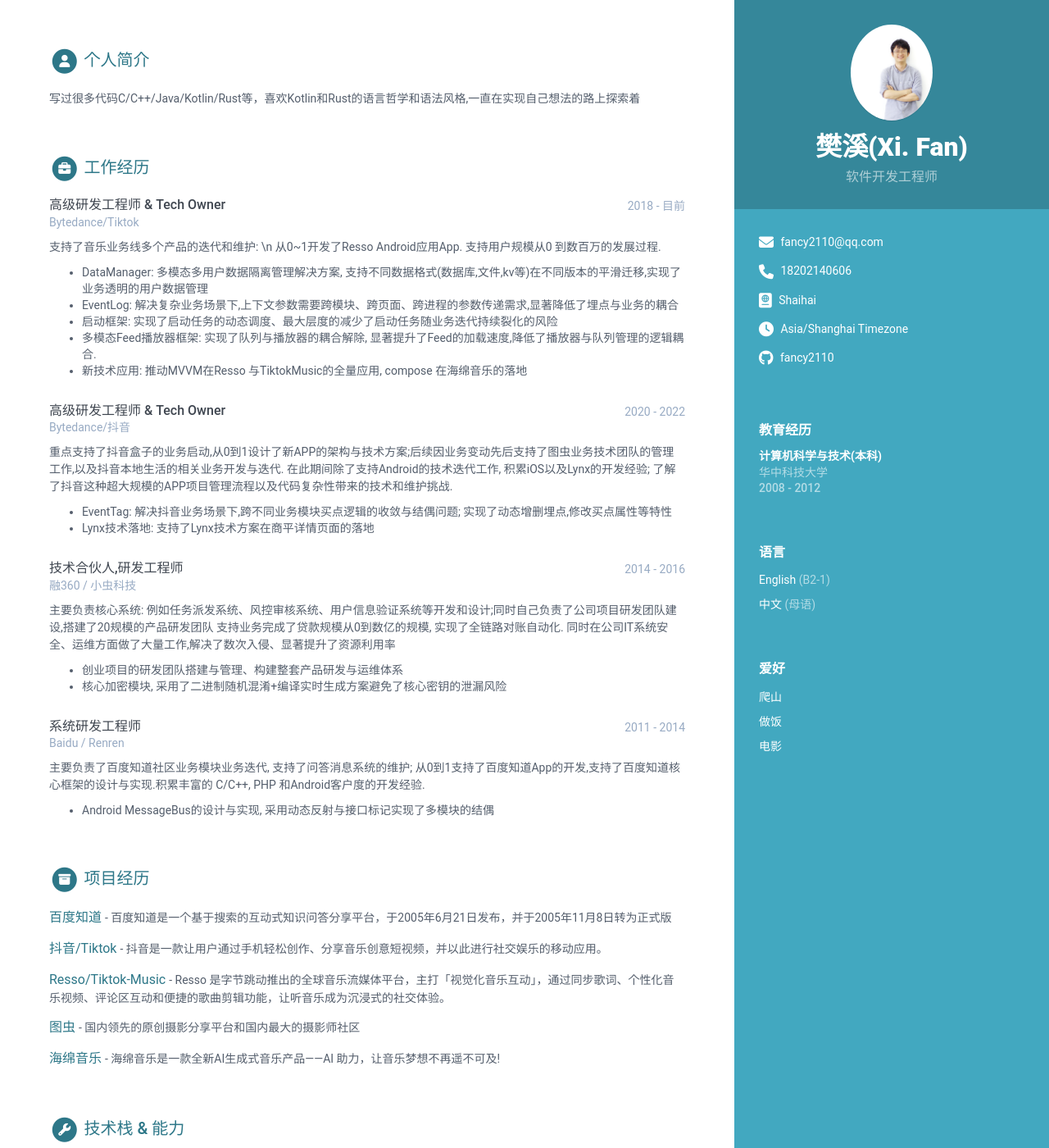
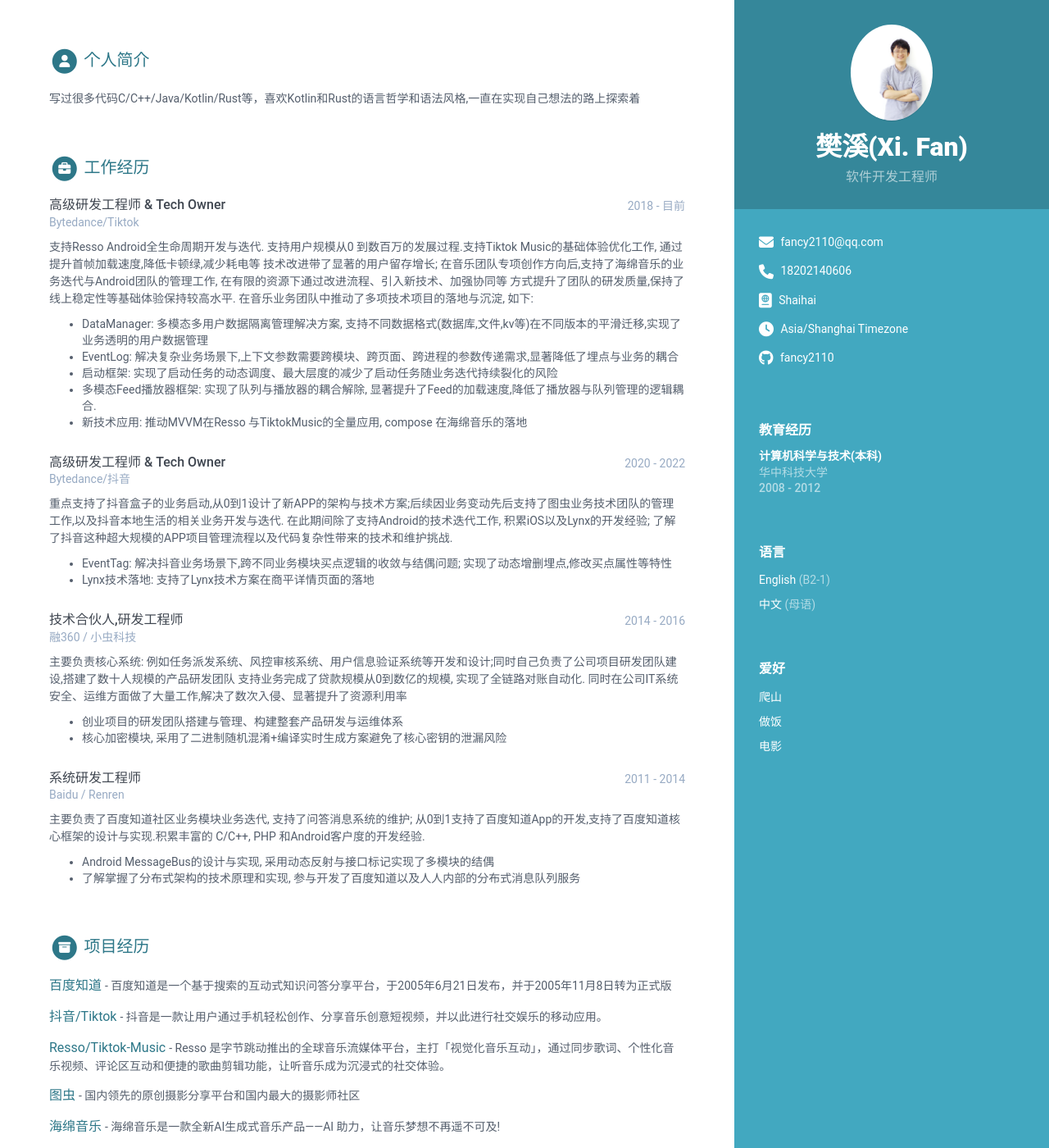
Before and after one commit to fancy2110/fancy2110.github.io, a Jekyll site: the page built from print.html, in a window 1280 px wide and 1400 px high. Shown: the whole window at 82% size. Built offline with Jekyll 4.4.1, drawn with Linux system fonts in a browser that asks for light colours; nearby versions of some CDN libraries; library files that are not in the unit come from our copies.

Commit message:
feat:准确描述工作经历

```diff
--- a/_data/data.yml
+++ b/_data/data.yml
@@ -71,8 +71,9 @@
       time: 2018 - 目前
       company: Bytedance/Tiktok
       details: |
-        支持了音乐业务线多个产品的迭代和维护: \n
-        从0~1开发了Resso Android应用App. 支持用户规模从0 到数百万的发展过程.
+        支持Resso Android全生命周期开发与迭代. 支持用户规模从0 到数百万的发展过程.支持Tiktok Music的基础体验优化工作, 通过提升首帧加载速度,降低卡顿绿,减少耗电等
+        技术改进带了显著的用户留存增长; 在音乐团队专项创作方向后,支持了海绵音乐的业务迭代与Android团队的管理工作, 在有限的资源下通过改进流程、引入新技术、加强协同等
+        方式提升了团队的研发质量,保持了线上稳定性等基础体验保持较高水平. 在音乐业务团队中推动了多项技术项目的落地与沉淀, 如下:
           - DataManager: 多模态多用户数据隔离管理解决方案, 支持不同数据格式(数据库,文件,kv等)在不同版本的平滑迁移,实现了业务透明的用户数据管理
           - EventLog: 解决复杂业务场景下,上下文参数需要跨模块、跨页面、跨进程的参数传递需求,显著降低了埋点与业务的耦合
           - 启动框架: 实现了启动任务的动态调度、最大层度的减少了启动任务随业务迭代持续裂化的风险
@@ -92,7 +93,7 @@
       time: 2014 - 2016
       company: 融360 / 小虫科技
       details: |
-        主要负责核心系统: 例如任务派发系统、风控审核系统、用户信息验证系统等开发和设计;同时自己负责了公司项目研发团队建设,搭建了20规模的产品研发团队
+        主要负责核心系统: 例如任务派发系统、风控审核系统、用户信息验证系统等开发和设计;同时自己负责了公司项目研发团队建设,搭建了数十人规模的产品研发团队
         支持业务完成了贷款规模从0到数亿的规模, 实现了全链路对账自动化. 同时在公司IT系统安全、运维方面做了大量工作,解决了数次入侵、显著提升了资源利用率
 
           - 创业项目的研发团队搭建与管理、构建整套产品研发与运维体系
@@ -105,6 +106,7 @@
         主要负责了百度知道社区业务模块业务迭代, 支持了问答消息系统的维护; 从0到1支持了百度知道App的开发,支持了百度知道核心框架的设计与实现.积累丰富的
         C/C++, PHP 和Android客户度的开发经验.
           - Android MessageBus的设计与实现, 采用动态反射与接口标记实现了多模块的结偶
+          - 了解掌握了分布式架构的技术原理和实现, 参与开发了百度知道以及人人内部的分布式消息队列服务
 
 projects:
   title: 项目经历
```
